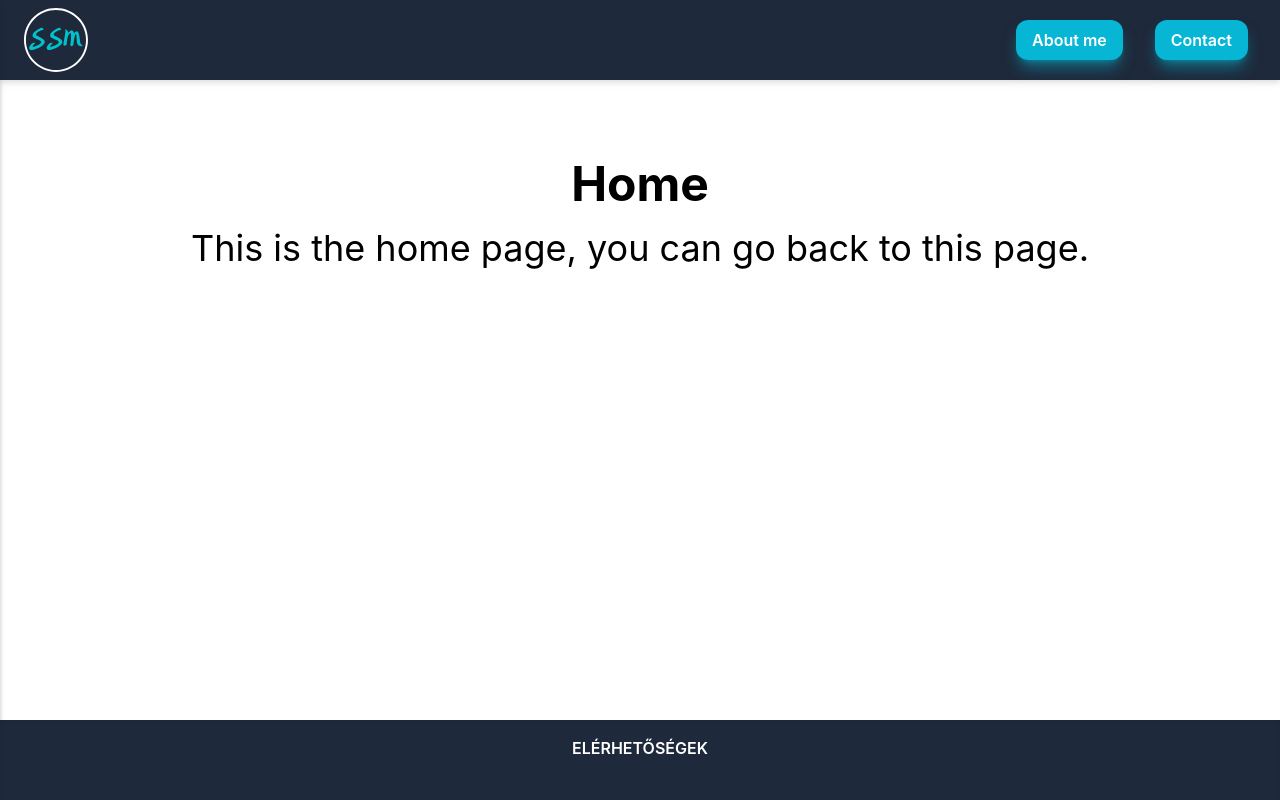
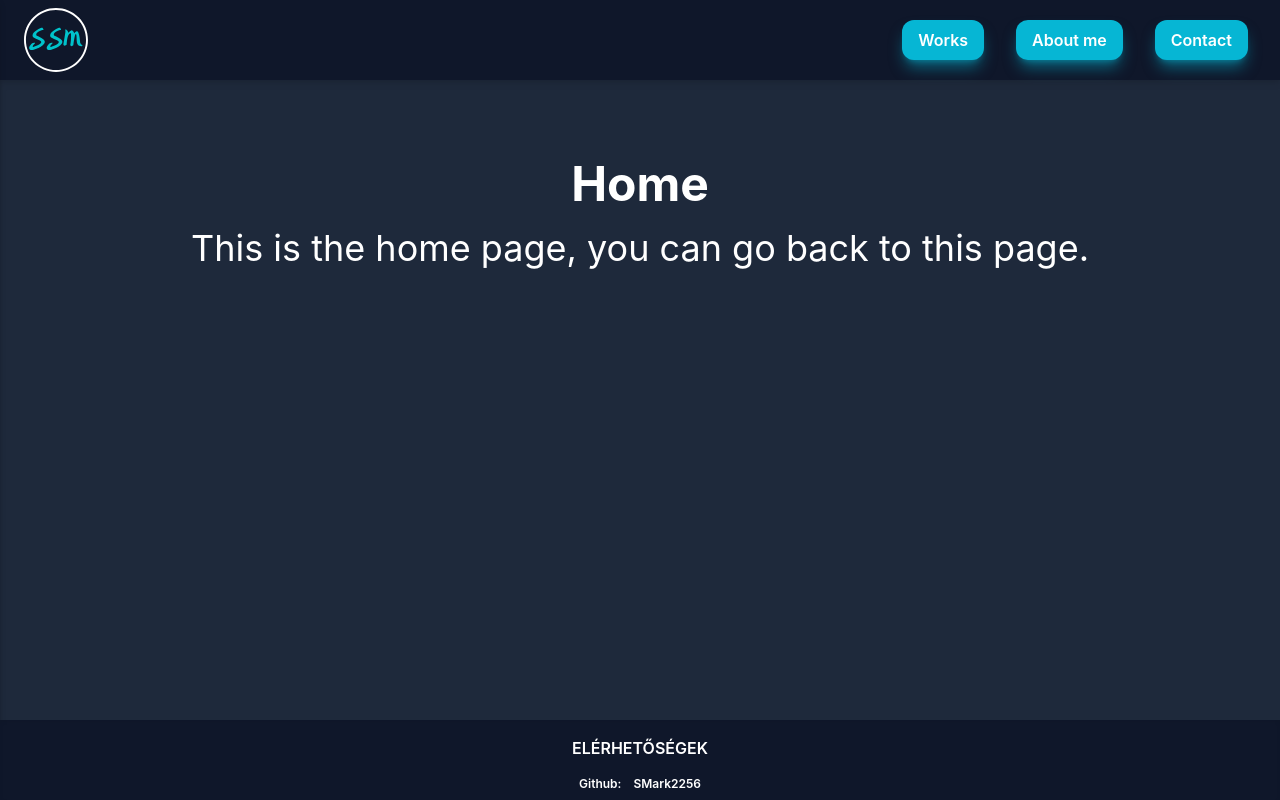
Before and after one commit to SMark2256/ReactCV, a Next.js app: page / in a window 1280 px wide. Built offline with nearby package versions, Linux system fonts and the light colour scheme.

Commit message:
tailwind css

```diff
--- a/components/Footer.jsx
+++ b/components/Footer.jsx
@@ -1,9 +1,10 @@
 const Footer = () => {
       return (
-            <div className="absolute bottom-0 left-0 w-full bg-slate-800 text-center text-black pb-4 h-20 shadow-inner">
+            <div className="absolute bottom-0 left-0 w-full bg-slate-900 text-center text-black pb-4 h-20 shadow-inner">
                   <p className="text-1xl py-4 font-semibold text-white">ELÉRHETŐSÉGEK</p>
+                  <p className="text-xs font-semibold text-white">Github:<a className="ml-3" href="https://github.com/SMark2256" target="_blank">SMark2256</a></p>
             </div>
-       );
+       )
 }
 
 export default Footer;
--- a/components/Layout.jsx
+++ b/components/Layout.jsx
@@ -3,12 +3,12 @@ import Navbar from "./Navbar.jsx";
 
 const Layout = ({ children}) => {
       return (
-            <div className="content">
+            <div className="text-white">
                   <Navbar />
                   <div className='text-center text-4xl py-20'>{ children }</div>
                   <Footer />
             </div>
-       );
+       )
 }
 
 export default Layout;
--- a/components/Navbar.jsx
+++ b/components/Navbar.jsx
@@ -11,15 +11,15 @@ const NavLink = ({to, children}) => {
 
 const MobileNav = ({open, setOpen}) => {
     return (
-        <div className={`absolute top-0 left-0 h-screen w-screen bg-white transform ${open ? "-translate-x-0" : "-translate-x-full"} transition-transform duration-300 ease-in-out filter drop-shadow-md `}>
-            <div className="flex items-center justify-center filter drop-shadow-md  bg-slate-800 h-20 md:hidden"> {/*logo container*/}
+        <div className={`absolute top-0 left-0 h-screen w-screen  bg-slate-800 transform ${open ? "-translate-x-0" : "-translate-x-full"} transition-transform duration-300 ease-in-out filter drop-shadow-md `}>
+            <div className="flex items-center justify-center filter bg-slate-800 h-20 md:hidden"> {/*logo container*/}
             <NavLink to="/"><Image className="text-2xl font-semibold" src="/logo.svg" href="/" width={80} height={80}/></NavLink>
             </div>
             <div className="flex flex-col ml-4">
-                <a className="text-xl font-medium my-4" href="/about" onClick={() => setTimeout(() => {setOpen(!open)}, 100)}>
+                <a className="text-3xl text-center font-semibold my-2 hover:bg-slate-700 w-56 rounded-full" href="/about" onClick={() => setTimeout(() => {setOpen(!open)}, 100)}>
                     About me
                 </a>
-                <a className="text-xl font-normal my-4" href="/contact" onClick={() => setTimeout(() => {setOpen(!open)}, 100)}>
+                <a className="text-3xl text-center font-semibold my-2 hover:bg-slate-700 w-56 rounded-full" href="/contact" onClick={() => setTimeout(() => {setOpen(!open)}, 100)}>
                     Contact
                 </a>
             </div>
@@ -31,7 +31,7 @@ const Navbar = () => {
 
     const [open, setOpen] = useState(false)
     return (
-        <nav className="flex filter drop-shadow-md bg-slate-800 px-4 py-4 h-20 items-center">
+        <nav className="flex filter drop-shadow-md bg-slate-900 px-4 py-4 h-20 items-center">
             <MobileNav open={open} setOpen={setOpen}/>
             <div className="w-3/12 flex items-center">
             <NavLink to="/"><Image className="text-2xl font-semibold" src="/logo.svg" href="/" width={80} height={80}/></NavLink>
@@ -48,6 +48,9 @@ const Navbar = () => {
                 </div>
 
                 <div className="hidden md:flex">
+                    <NavLink to="/works">
+                        <button className='mx-4 rounded-xl bg-cyan-500 shadow-lg shadow-cyan-500/50 hover:bg-cyan-600 duration-200 text-white font-semibold py-2 px-4 '>Works</button>
+                    </NavLink>
                     <NavLink to="/about">
                         <button className='mx-4 rounded-xl bg-cyan-500 shadow-lg shadow-cyan-500/50 hover:bg-cyan-600 duration-200 text-white font-semibold py-2 px-4 '>About me</button>
                     </NavLink>
--- a/pages/404.jsx
+++ b/pages/404.jsx
@@ -12,11 +12,11 @@ const NotFound = () => {
 
       return (
             <div>
-                  <h1>Oooops...</h1>
+                  <h1 className='font-bold text-5xl pb-5'>Oooops...</h1>
                   <h2>That page cannot be found.</h2>
                   <p>This is the home page, you can go back to this page.</p>
             </div>
-       );
+       )
 }
 
 export default NotFound;
--- a/pages/about.jsx
+++ b/pages/about.jsx
@@ -5,7 +5,7 @@ const About = () => {
             <p>   This is the main page of the web application.   </p>
             <p>   You can find the documentation on how to use this site.     </p>
       </div>
-      );
+      )
 }
 
 export default About;
--- a/pages/contact.jsx
+++ b/pages/contact.jsx
@@ -3,7 +3,7 @@ const Contanct = () => {
             <div>
                   <h2 className='font-bold text-5xl pb-5'>Contact</h2>
             </div>
-       );
+       )
 }
 
 export default Contanct;
--- a/styles/globals.css
+++ b/styles/globals.css
@@ -7,6 +7,7 @@ html,
 body {
   padding: 0;
   margin: 0;
+  background-color: rgb(30 41 59);
   font-family: -apple-system, BlinkMacSystemFont, Segoe UI, Roboto, Oxygen,
     Ubuntu, Cantarell, Fira Sans, Droid Sans, Helvetica Neue, sans-serif;
 }
```
